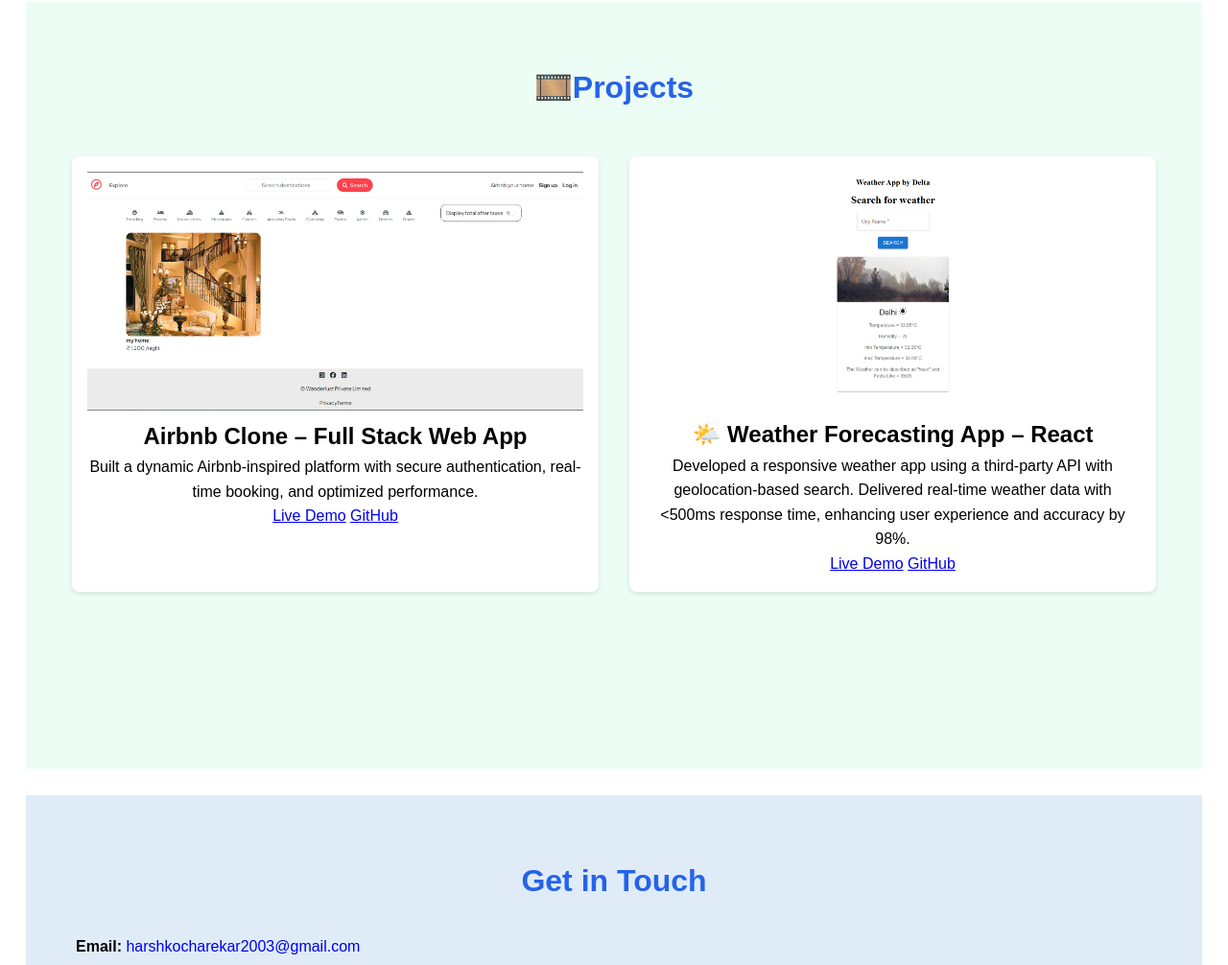
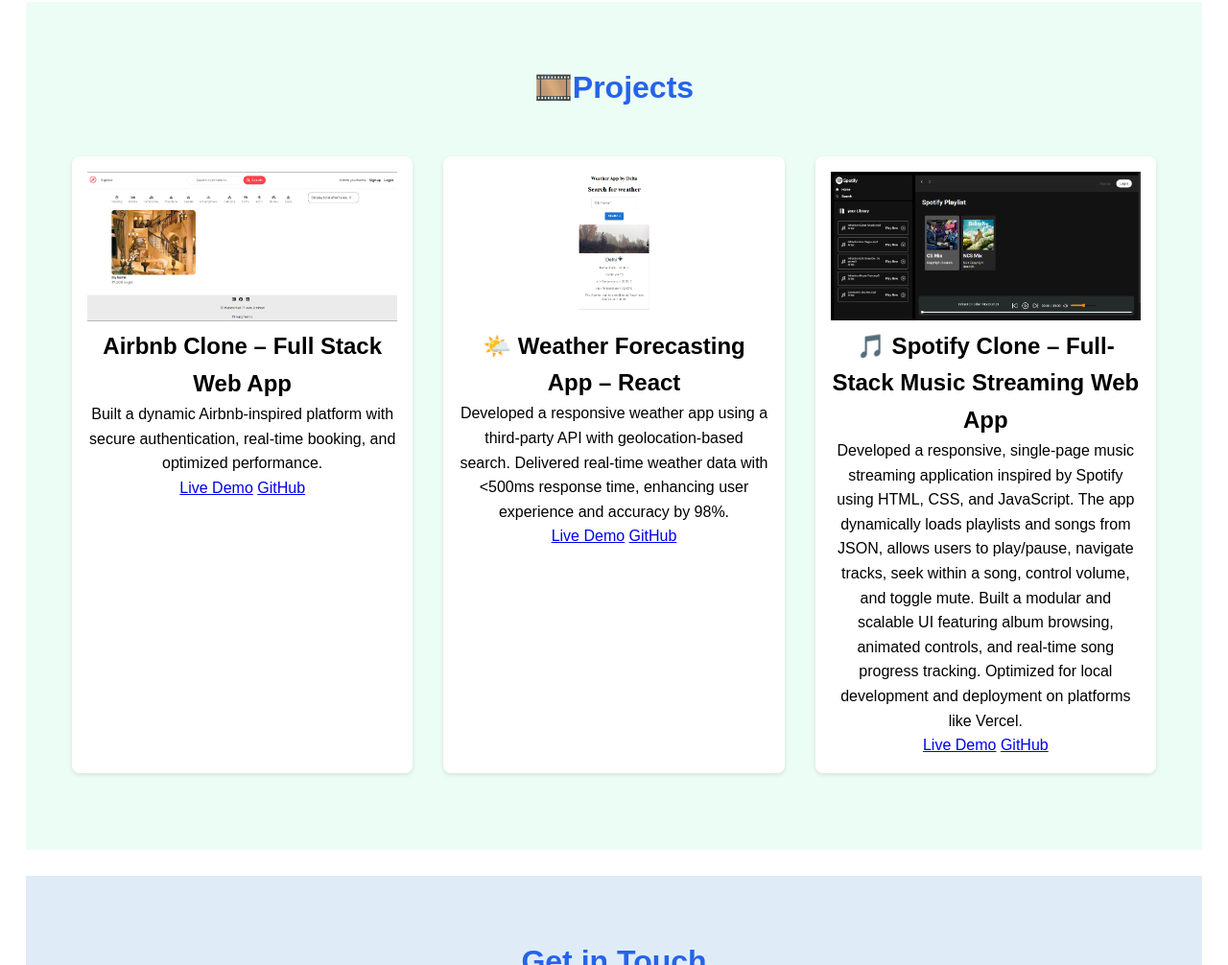
Before and after one commit to HARSHK200315/My-portfolio, a plain HTML site: page index.html in a window 1280 px wide. Shown: the part 1891-2897 px from the top of the page at 96% size. Drawn offline with Linux system fonts and the light colour scheme.

Commit message:
files updated

```diff
--- a/index.html
+++ b/index.html
@@ -152,6 +152,14 @@
         <a href="https://weather-app-three-indol-22.vercel.app/" class="demo-link">Live Demo</a>
         <a href="https://github.com/HARSHK200315/weatherApp" class="code-link">GitHub</a>
       </div>
+      <!-- Project 2 -->
+      <div class="project-card">
+        <img src="images/spotify-clone.png" alt="Project 1">
+        <h2>🎵 Spotify Clone – Full-Stack Music Streaming Web App</h2>
+        <p>Developed a responsive, single-page music streaming application inspired by Spotify using HTML, CSS, and JavaScript. The app dynamically loads playlists and songs from JSON, allows users to play/pause, navigate tracks, seek within a song, control volume, and toggle mute. Built a modular and scalable UI featuring album browsing, animated controls, and real-time song progress tracking. Optimized for local development and deployment on platforms like Vercel.</p>
+        <a href="https://spotify-clone-gamma-two.vercel.app/" class="demo-link">Live Demo</a>
+        <a href="https://github.com/HARSHK200315/spotify-clone" class="code-link">GitHub</a>
+      </div>
     </div>
   </section>
 
@@ -170,10 +178,10 @@
       </div>
     </div>
     <div class="resume-buttons">
-      <a href="/files/harsh_resume.pdf" target="_blank" rel="noopener noreferrer">
+      <a href="/files/harsh_resume(1).pdf" target="_blank" rel="noopener noreferrer">
         <button class="resume-btn">📄 Preview Resume</button>
       </a>
-      <a href="/files/harsh_resume.pdf" download>
+      <a href="/files/harsh_resume(1).pdf" download>
         <button class="resume-btn">⬇️ Download Resume</button>
       </a>
     </div>
--- a/scripts/script.js
+++ b/scripts/script.js
@@ -59,6 +59,3 @@
       toggleSwitch.checked = true;
     }
   });
-
-// Project filtering (optional)
-// Add data attributes to projects and filter them by category
```
Also changed, not shown: images/spotify-clone.png (added), 1 other file.
